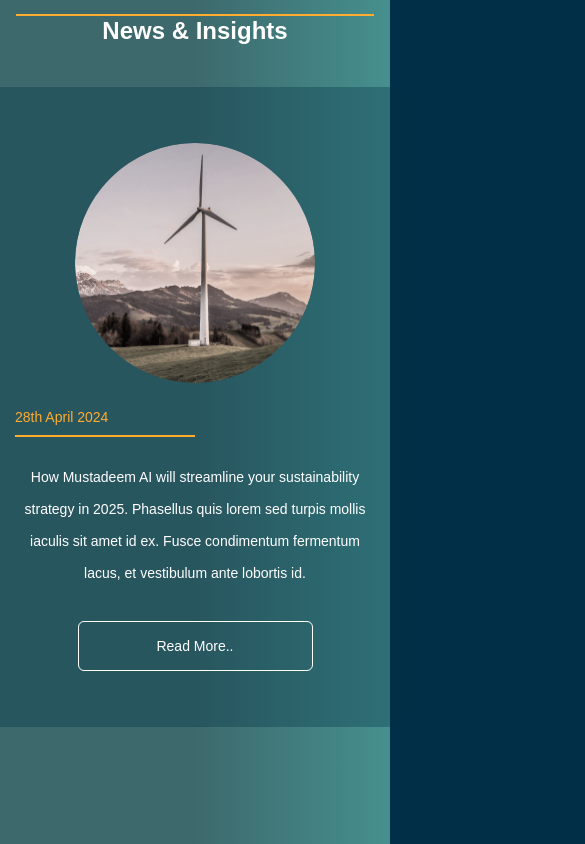
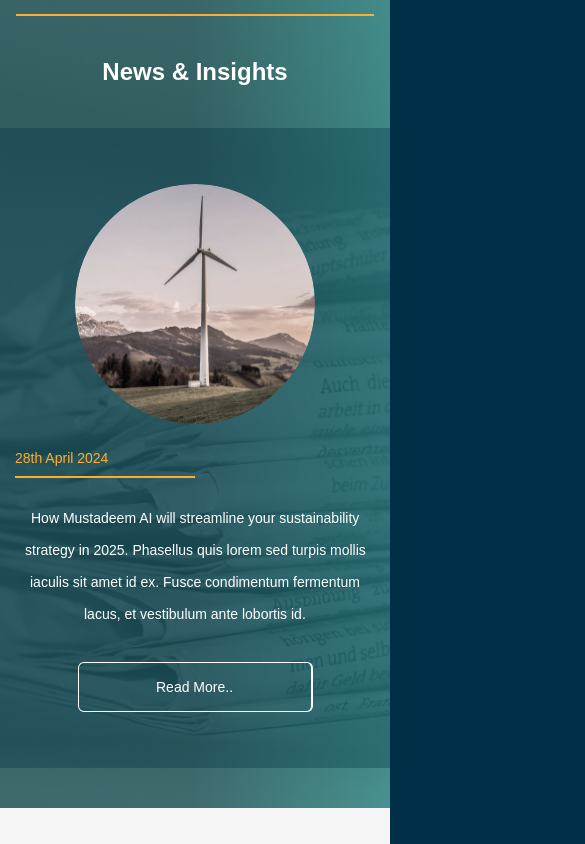
Before and after one commit to ahmed-mostafa2020/gebx, a Next.js app: page / in a window 390 px wide. Shown: the part 2540-3384 px from the top of the page, 585 px wide, since content can reach past the window. Built offline with nearby package versions, Linux system fonts and the light colour scheme.

Commit message:
news responsive left

```diff
--- a/src/components/common/reusable/SwiperSlider.tsx
+++ b/src/components/common/reusable/SwiperSlider.tsx
@@ -12,17 +12,28 @@
 };
 
 const SwiperSlider = ({ children }: ChildrenProps) => {
-  const [direction, setDirection] = useState<"horizontal" | "vertical">(
-    "horizontal"
-  );
+  const [swiperParams, setSwiperParams] = useState({
+    slidesPerView: 3,
+    spaceBetween: 30,
+  });
 
   useEffect(() => {
     const handleResize = () => {
-      setDirection(window.innerWidth <= 760 ? "vertical" : "horizontal");
+      if (window.innerWidth <= 760) {
+        setSwiperParams({
+          slidesPerView: 1,
+          spaceBetween: 10,
+        });
+      } else {
+        setSwiperParams({
+          slidesPerView: 2,
+          spaceBetween: 30,
+        });
+      }
     };
 
     window.addEventListener("resize", handleResize);
-    handleResize(); // Set initial direction
+    handleResize(); // Set initial params
 
     return () => window.removeEventListener("resize", handleResize);
   }, []);
@@ -30,14 +41,15 @@
   return (
     <Container maxWidth="lg">
       <Swiper
-        slidesPerView={2}
-        direction={direction}
+        {...swiperParams}
+        // direction={direction}
         navigation={{
           nextEl: ".swiper-button-next",
           prevEl: ".swiper-button-prev",
         }}
         modules={[Navigation]}
-        className="w-full h-full"
+        // className="w-full h-full md:h-96"
+        className="mySwiper"
       >
         {children}
 
```
